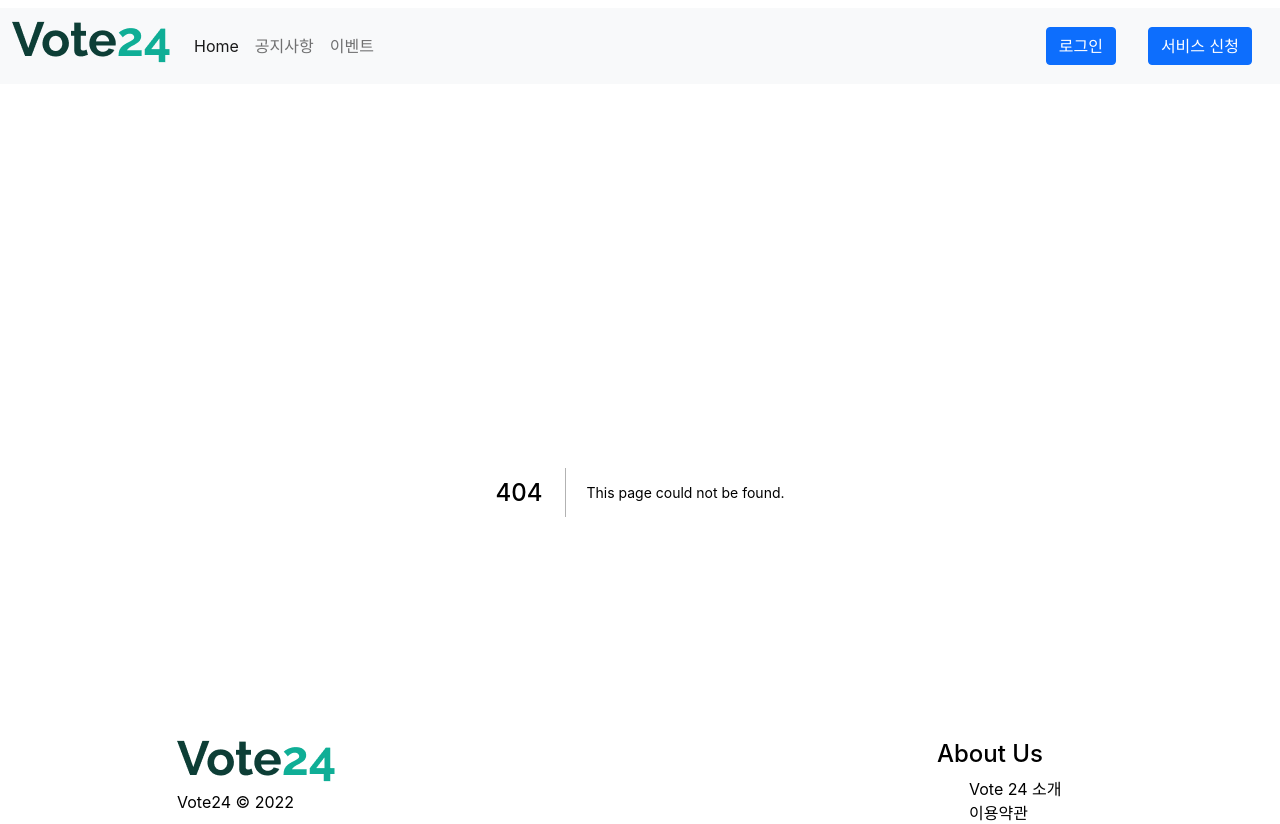
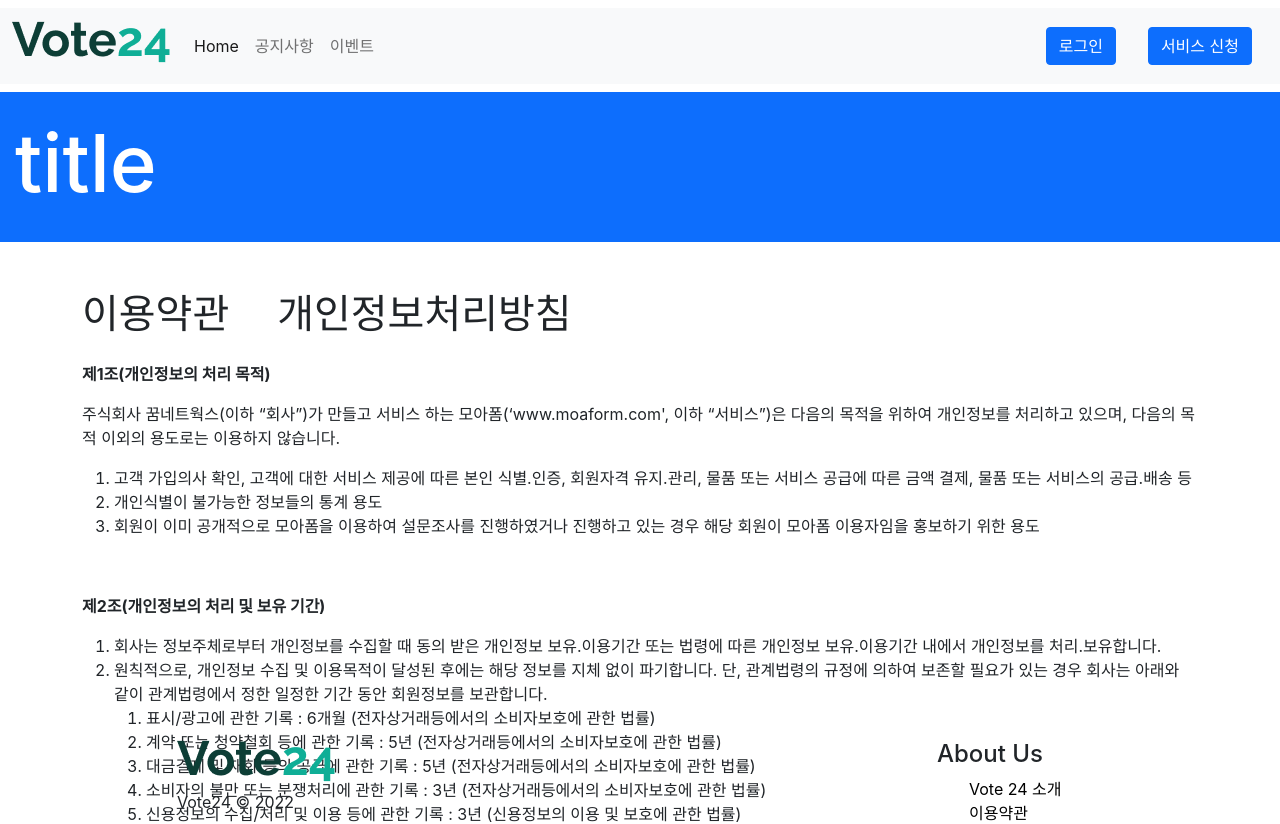
Before and after one commit to Hyojeong721/PJT1_Vote24, a Next.js app in the folder FE/: page /service/info/privacypolicy in a window 1280 px wide. Before the commit this address had no page. Shown: the top 824 px of the page. Built offline with nearby package versions, Linux system fonts and the light colour scheme.

Commit message:
feat: Add service info routing

```diff
--- a/FE/pages/_document.js
+++ b/FE/pages/_document.js
@@ -9,7 +9,7 @@
             href="https://cdn.jsdelivr.net/npm/bootstrap@5.0.2/dist/css/bootstrap.min.css"
             rel="stylesheet"
             integrity="sha384-EVSTQN3/azprG1Anm3QDgpJLIm9Nao0Yz1ztcQTwFspd3yD65VohhpuuCOmLASjC"
-            crossorigin="anonymous"
+            crossOrigin="anonymous"
           />
           <body>
             <Main />
@@ -18,7 +18,7 @@
             <script
               src="https://cdn.jsdelivr.net/npm/bootstrap@5.0.2/dist/js/bootstrap.bundle.min.js"
               integrity="sha384-MrcW6ZMFYlzcLA8Nl+NtUVF0sA7MsXsP1UyJoMp4YLEuNSfAP+JcXn/tWtIaxVXM"
-              crossorigin="anonymous"
+              crossOrigin="anonymous"
             ></script>
           </body>
         </Head>
--- /dev/null
+++ b/FE/pages/service/info/privacypolicy.js
@@ -0,0 +1,31 @@
+import React, { useEffect, useState } from "react";
+import Link from "next/link";
+import Header from "../../../components/Header";
+import PrivacyPolicy from "../../../components/PrivacyPolicy";
+
+function ServiceInfo() {
+  return (
+    <>
+      <Header></Header>
+      <div className="container mt-5">
+        <div className="d-flex gap-5">
+          <Link href="/service/info/">
+            <a>
+              <h1>이용약관</h1>
+            </a>
+          </Link>
+          <Link href="">
+            <a>
+              <h1>개인정보처리방침</h1>
+            </a>
+          </Link>
+        </div>
+        <div className="mt-3">
+          <PrivacyPolicy />
+        </div>
+      </div>
+    </>
+  );
+}
+
+export default ServiceInfo;
```
Also changed, not shown: FE/pages/service/info/index.js (added, +31 -0 lines), FE/pages/serviceInfo.js (deleted, +0 -24 lines), FE/pages/notice/[noticeId].js (added), FE/pages/notice/create.js (added).
